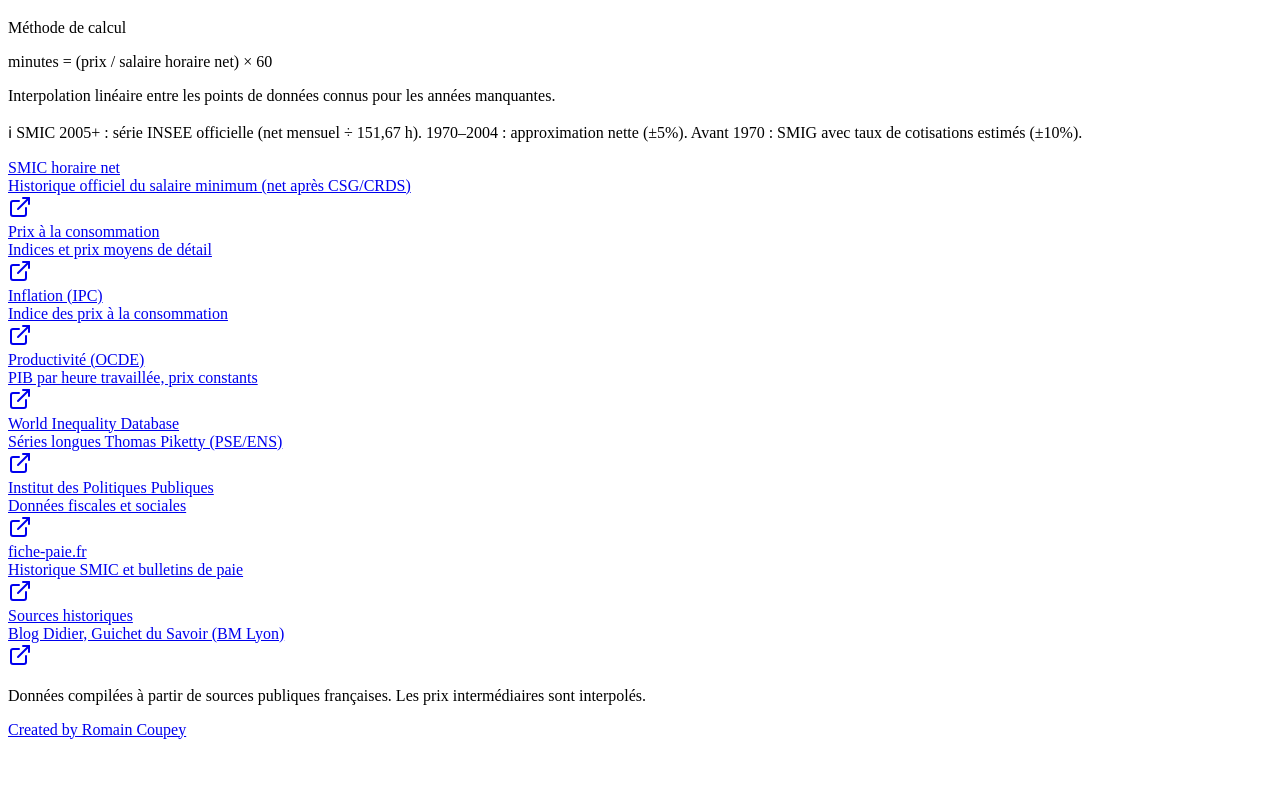
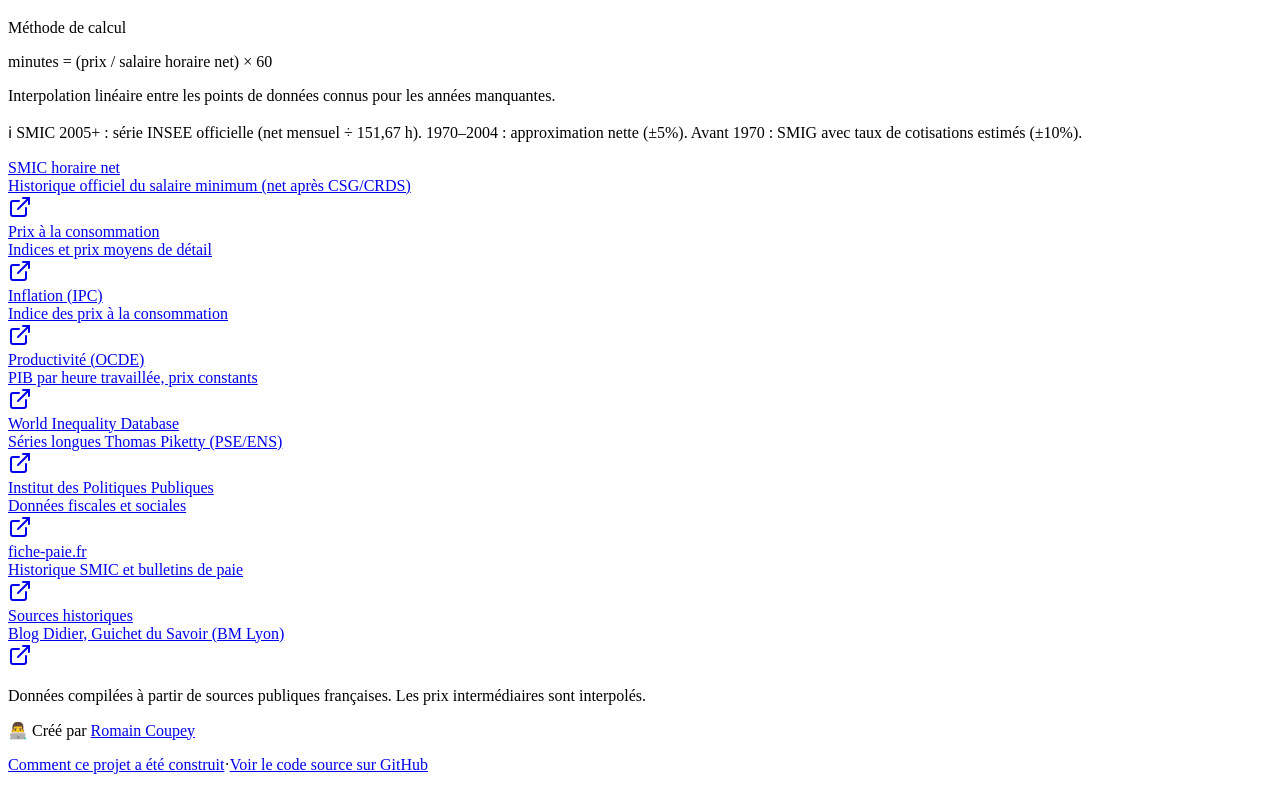
Before and after one commit to Ngopimas/enminutes, a React (Vite) app in the folder client/: page /#/ in a window 1280 px wide. Shown: the part 5717-6507 px from the top of the page. Before the commit the page ends 6464 px from the top, so only its background shows below. Built offline with nearby package versions, Linux system fonts and the light colour scheme.

Commit message:
feat: update Attribution component for improved localization and add footer links

```diff
--- a/client/src/components/Attribution.tsx
+++ b/client/src/components/Attribution.tsx
@@ -1,14 +1,40 @@
+import { useLang } from "@/lib/i18n";
+
 export function Attribution() {
+  const { t } = useLang();
+
   return (
-    <footer className="w-full py-4 text-center text-xs text-muted-foreground">
+    <div className="w-full py-2 text-center text-xs text-muted-foreground space-y-1">
+      <p>
+        {t("footerCreatedBy")}{" "}
         <a
           href="https://www.romaincoupey.com"
           target="_blank"
           rel="noopener noreferrer"
-        className="hover:text-foreground transition-colors"
+          className="hover:text-foreground transition-colors underline underline-offset-2"
         >
-        Created by Romain Coupey
+          Romain Coupey
         </a>
-    </footer>
+      </p>
+      <p className="flex items-center justify-center gap-3">
+        <a
+          href="https://romaincoupey.com/posts/building-purchasing-power-visualizer-ai/"
+          target="_blank"
+          rel="noopener noreferrer"
+          className="hover:text-foreground transition-colors underline underline-offset-2"
+        >
+          {t("footerReadArticle")}
+        </a>
+        <span aria-hidden="true">·</span>
+        <a
+          href="https://github.com/Ngopimas/enminutes"
+          target="_blank"
+          rel="noopener noreferrer"
+          className="hover:text-foreground transition-colors underline underline-offset-2"
+        >
+          {t("footerViewSource")}
+        </a>
+      </p>
+    </div>
   );
 }
--- a/client/src/lib/translations.ts
+++ b/client/src/lib/translations.ts
@@ -87,6 +87,9 @@ export const translations: Record<Lang, Record<string, string>> = {
       "SMIC 2005+ : série INSEE officielle (net mensuel ÷ 151,67 h). 1970–2004 : approximation nette (±5%). Avant 1970 : SMIG avec taux de cotisations estimés (±10%).",
     footerText:
       "Données compilées à partir de sources publiques françaises. Les prix intermédiaires sont interpolés.",
+    footerCreatedBy: "👨‍💻 Créé par",
+    footerViewSource: "Voir le code source sur GitHub",
+    footerReadArticle: "Comment ce projet a été construit",
     createdWith: "Créé avec",
     darkMode: "Mode sombre",
     lightMode: "Mode clair",
@@ -255,6 +258,9 @@ export const translations: Record<Lang, Record<string, string>> = {
       "SMIC 2005+: official INSEE series (net monthly ÷ 151.67 h). 1970–2004: net approximation (±5%). Before 1970: SMIG with estimated contribution rates (±10%).",
     footerText:
       "Data compiled from French public sources. Intermediate prices are interpolated.",
+    footerCreatedBy: "👨‍💻 Created by",
+    footerViewSource: "View source code on GitHub",
+    footerReadArticle: "How this project was built",
     createdWith: "Created with",
     darkMode: "Dark mode",
     lightMode: "Light mode",
```
Lines whose indentation alone changed are shown as unchanged.
